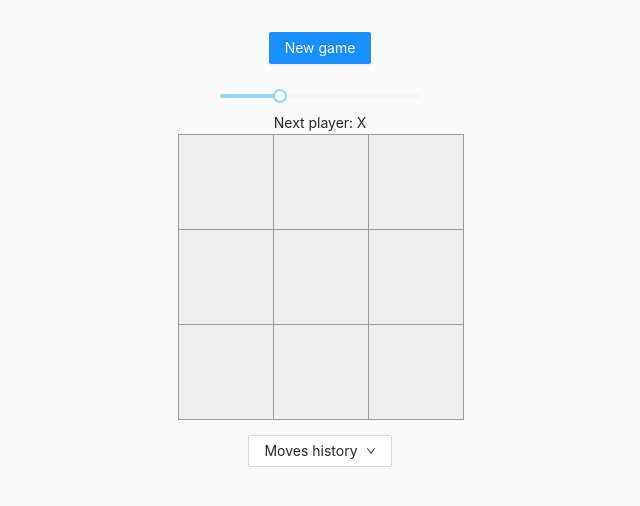
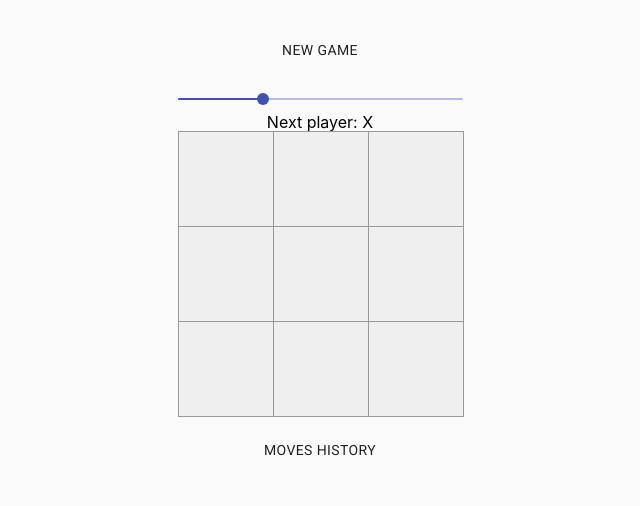
Before and after one commit to AlexeyTeterin/react-game, a React (Create React App) app: page / in a window 1280 px wide. Shown: the top 506 px of the page, without its empty margins (320-960 px from the left). Built offline with nearby package versions, Linux system fonts and the light colour scheme.

Commit message:
feat: add materialize

```diff
--- a/package.json
+++ b/package.json
@@ -3,13 +3,14 @@
   "version": "0.1.0",
   "private": true,
   "dependencies": {
-    "@ant-design/icons": "4.0.0",
+    "@material-ui/core": "^4.11.3",
+    "@material-ui/icons": "^4.11.2",
     "@testing-library/jest-dom": "^5.11.4",
     "@testing-library/react": "^11.1.0",
     "@testing-library/user-event": "^12.1.10",
     "@types/jest": "^26.0.15",
     "@types/node": "^12.0.0",
-    "antd": "^4.12.3",
+    "fontsource-roboto": "^4.0.0",
     "node-sass": "^5.0.0",
     "normalize.css": "^8.0.1",
     "react": "^17.0.1",
--- a/src/App.tsx
+++ b/src/App.tsx
@@ -1,10 +1,10 @@
+import {
+  Button, MenuItem, Slider,
+} from '@material-ui/core';
 import React, { useState } from 'react';
-import {
-  Button, Dropdown, Menu, Slider,
-} from 'antd';
-import { DownOutlined } from '@ant-design/icons';
 import './App.css';
 import Board, { XO } from './Board/Board';
+import MovesDropdown from './MovesDropdown/MovesDropdown';
 
 function calculateWinner(squares: Array<XO>) {
   const lines = [
@@ -37,7 +37,7 @@ function App() {
   const [size] = useState('m');
   const whoIsNext = xIsNext ? 'X' : 'O';
 
-  const handleClick = (i: number) => {
+  const handleSquareClick = (i: number) => {
     const hist = history.slice(0, stepNumber + 1);
     const current = hist[hist.length - 1];
     const squares = [...current.squares];
@@ -65,25 +65,14 @@ function App() {
   const winner = calculateWinner(current.squares);
   let status;
 
-  const movesMenu = () => {
   const moves = history.map((step, move: number) => {
     const desc = move
       ? `Go to move # ${move}`
       : 'Go to game start';
     return (
-        <Menu.Item>
-          <Button
-            type="dashed"
-            block
-            onClick={() => jumpTo(move)}
-          >
-            {desc}
-          </Button>
-        </Menu.Item>
+      <MenuItem onClick={() => jumpTo(move)}>{desc}</MenuItem>
     );
   });
-    return (<Menu>{moves}</Menu>);
-  };
 
   if (winner) {
     status = `Winner is ${winner}`;
@@ -98,7 +87,6 @@ function App() {
       <div className="game-board">
         <div className="game-controls">
           <Button
-            type="primary"
             onClick={startNewGame}
           >
             New game
@@ -108,17 +96,12 @@ function App() {
         </div>
         <Board
           squares={current.squares}
-          onClick={handleClick}
+          onClick={handleSquareClick}
           size={size}
         />
       </div>
       <div className="game-history">
-        <Dropdown overlay={movesMenu} trigger={['click']} placement="bottomCenter">
-          <Button>
-            Moves history
-            <DownOutlined />
-          </Button>
-        </Dropdown>
+        <MovesDropdown moves={moves} />
       </div>
     </div>
   );
--- /dev/null
+++ b/src/MovesDropdown/MovesDropdown.tsx
@@ -0,0 +1,40 @@
+/* eslint-disable no-undef */
+/* eslint-disable no-unused-vars */
+import React, { useState } from 'react';
+import { Button, Menu } from '@material-ui/core';
+
+interface IProps {
+  moves: JSX.Element[];
+}
+
+export default function MovesDropdown(props: IProps) {
+  const [anchorEl, setAnchorEl] = useState(null);
+
+  const handleMovesBtnClick = (event: any) => {
+    setAnchorEl(event.currentTarget);
+  };
+
+  const handleMovesClose = () => { setAnchorEl(null); };
+
+  return (
+    <>
+      <Button
+        id="movesBtn"
+        aria-controls="simple-menu"
+        aria-haspopup="true"
+        onClick={handleMovesBtnClick}
+      >
+        Moves history
+      </Button>
+      <Menu
+        id="simple-menu"
+        anchorEl={anchorEl}
+        keepMounted
+        open={Boolean(anchorEl)}
+        onClose={handleMovesClose}
+      >
+        {props.moves}
+      </Menu>
+    </>
+  );
+}
--- a/src/index.tsx
+++ b/src/index.tsx
@@ -1,7 +1,7 @@
 import React from 'react';
 import ReactDOM from 'react-dom';
 import 'normalize.css';
-import 'antd/dist/antd.css';
+import 'fontsource-roboto';
 import './index.scss';
 import App from './App';
 import reportWebVitals from './reportWebVitals';
```
Also changed, not shown: 1 other file (tests, documents, lock files or other folders). Lines whose indentation alone changed are shown as unchanged.
